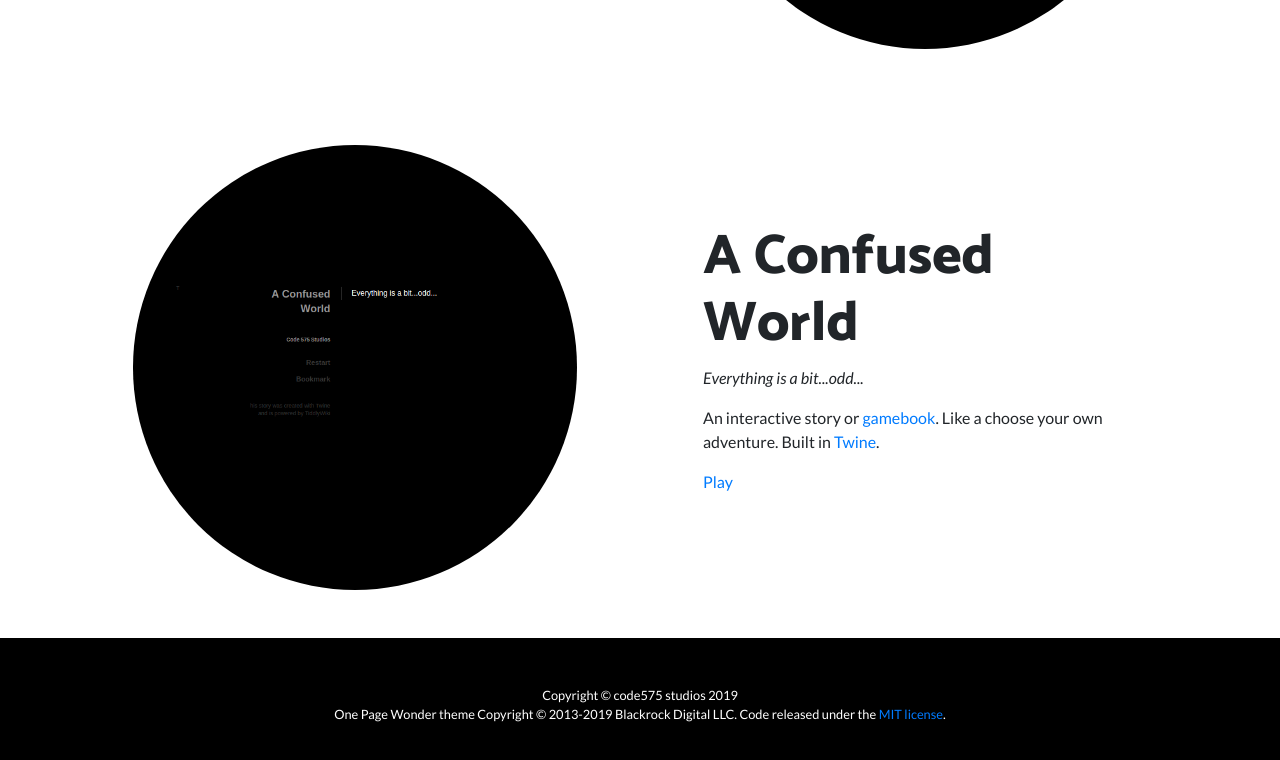
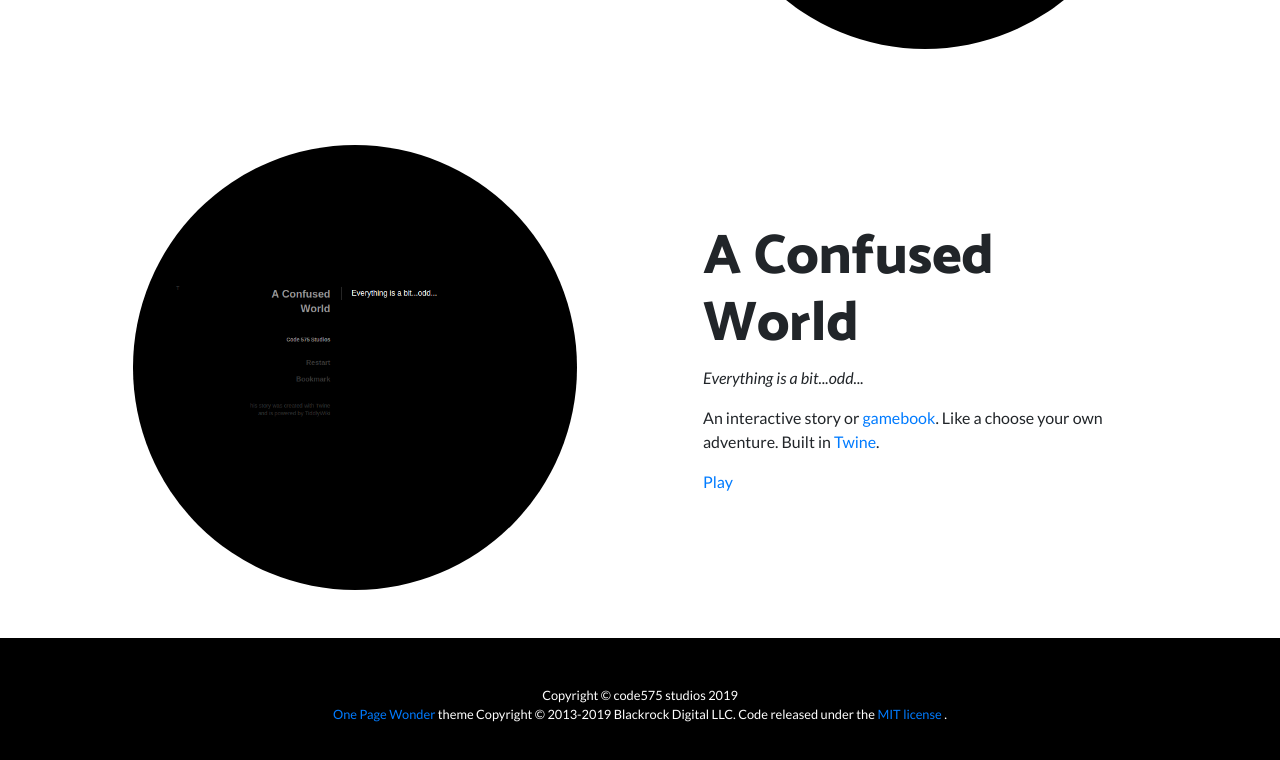
Before and after one commit to code575/code575.github.io, a plain HTML site: page index.html in a window 1280 px wide. Shown: the part 1010-1770 px from the top of the page. Drawn offline with nearby package versions, Linux system fonts and the light colour scheme.

Commit message:
Add link to Bootstrap theme.

```diff
--- a/index.html
+++ b/index.html
@@ -60,7 +60,9 @@
         <footer class="py-5 bg-black">
             <div class="container">
                 <p class="m-0 text-center text-white small">Copyright &copy; code575 studios 2019</p>
-                <p class="m-0 text-center text-white small">One Page Wonder theme Copyright &copy; 2013-2019 Blackrock Digital LLC. Code released under the <a href="https://github.com/BlackrockDigital/startbootstrap-one-page-wonder/blob/gh-pages/LICENSE">MIT license</a>.
+                <p class="m-0 text-center text-white small">
+                    <a href="https://startbootstrap.com/themes/one-page-wonder">One Page Wonder</a> theme Copyright &copy; 2013-2019 Blackrock Digital LLC. Code released under the <a href="https://github.com/BlackrockDigital/startbootstrap-one-page-wonder/blob/gh-pages/LICENSE">MIT license
+                </a>.
             </div>
         </footer>
         <!-- Bootstrap core JavaScript -->
```
